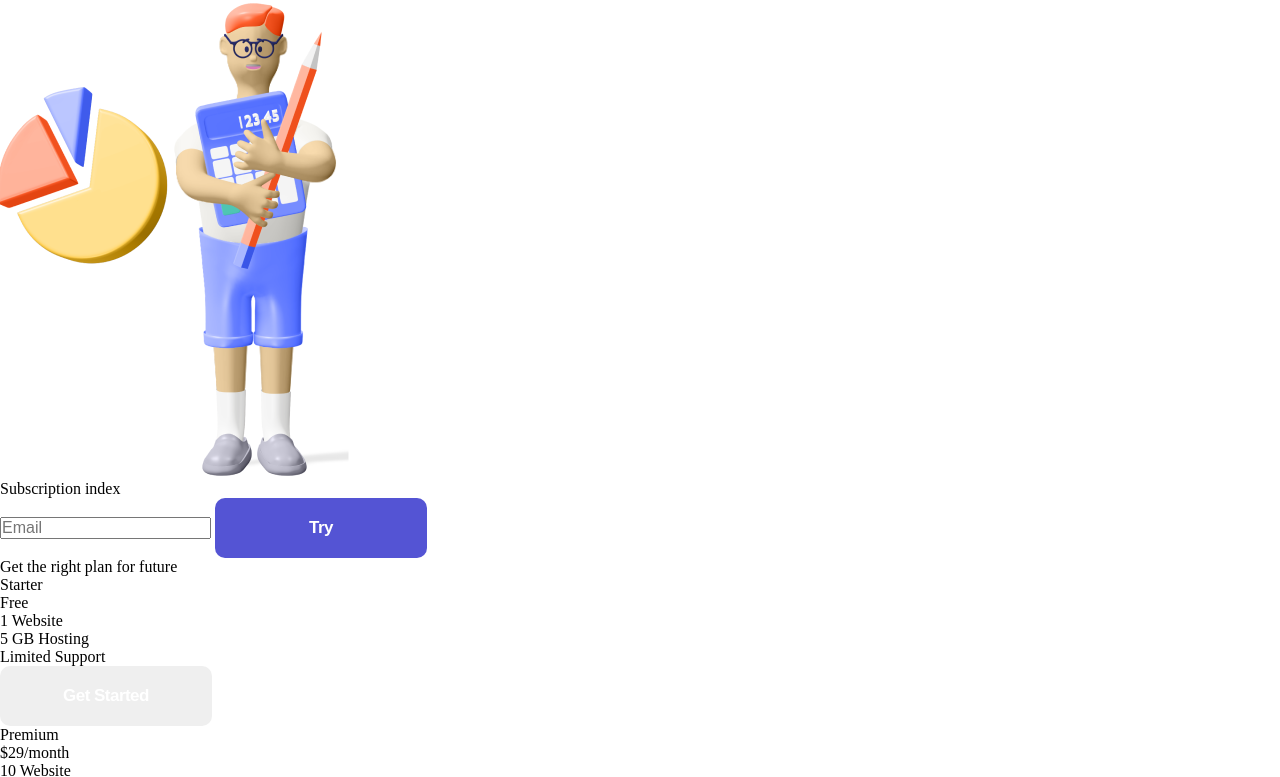
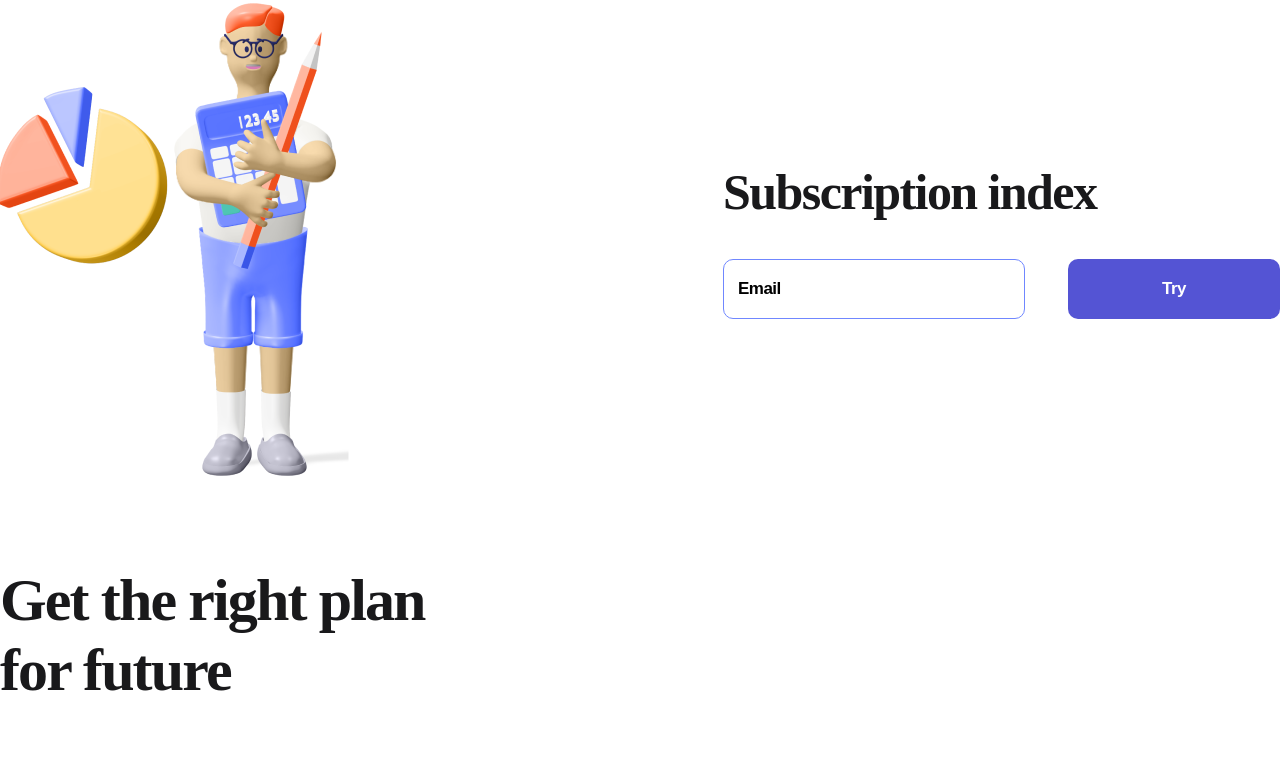
Before and after one commit to nicktudan/logoipsum, a plain HTML site: page index.html in a window 1280 px wide. Shown: the part 859-1636 px from the top of the page. Drawn offline with Linux system fonts and the light colour scheme; files whose address does not match are found by name.

Commit message:
Add files via upload

```diff
--- a/style/style.css
+++ b/style/style.css
@@ -15,7 +15,7 @@
     padding: 38px 0 48px;
 }
 
-.header-flex, .footer-flex, .about {
+.header-flex, .footer-flex, .about, .subscribe, .plan_flex {
     display: flex;
     justify-content: space-between;
     align-items: center;
@@ -113,3 +113,112 @@
 .footer {
     padding: 53px 0;
 }
+
+.subscribe {
+    margin-bottom: 85px;
+}
+
+.subscribe_title {
+    font-weight: bold;
+    font-size: 50px;
+    line-height: 57px;
+    letter-spacing: -1.56316px;
+    color: #19191B;
+    margin-bottom: 38px;
+}
+
+.input {
+    width: 302px;
+    height: 60px;
+    border-radius: 10px;
+    border: 1px solid #7087FF;
+    padding-left: 14px;
+    box-sizing: border-box;
+    margin-right: 39px;
+}
+
+.input::placeholder, .input {
+    font-weight: bold;
+    font-size: 17px;
+    line-height: 22px;
+    letter-spacing: -0.531474px;
+    color: #000000;
+}
+
+.input:focus{
+    outline: none;
+}
+
+.plan {
+    margin-bottom: 132px;
+}
+
+.plan_title {
+    font-weight: bold;
+    font-size: 60px;
+    line-height: 70px;
+    letter-spacing: -1.87579px;
+    color: #19191B;
+    max-width: 504px;
+    margin-bottom: 110px;
+}
+
+.item {
+    width: 330px;
+    background: #F8F8F8;
+    border-radius: 10px;
+    text-align: center;
+    padding: 34px 0 27px;
+}
+
+.item:hover {
+    transition: 500ms;
+    background: #FF7143;
+    box-shadow: 0px 32px 34px rgba(255, 112, 59, 0.317827);
+}
+
+.item_text {
+    font-size: 18px;
+    line-height: 28px;
+    letter-spacing: -0.562737px;
+    color: #696871;
+}
+
+.item:hover .item_text, .item:hover .item_title, .item:hover .item_li {
+    color: white;
+    transition: 500ms;
+}
+
+.item_title {
+    font-weight: bold;
+    font-size: 60px;
+    line-height: 56px;
+    letter-spacing: -1.03448px;
+    color: #1D293F;
+    margin: 22px 0 28px;
+}
+
+.item_title span {
+    font-size: 28px;
+}
+
+.item_li {
+    list-style: none;
+    font-size: 17px;
+    line-height: 50px;
+    letter-spacing: -0.531474px;
+    color: #696871;
+}
+
+.button_item {
+    width: 285px;
+    background: white;
+    color: #5454D4;
+    margin-top: 36px;
+}
+
+.item:hover .button_item {
+    background-color: #9F3919;
+    color: white;
+    transition: 500ms;
+}
```
Also changed, not shown: img/secondmen.png (added).
